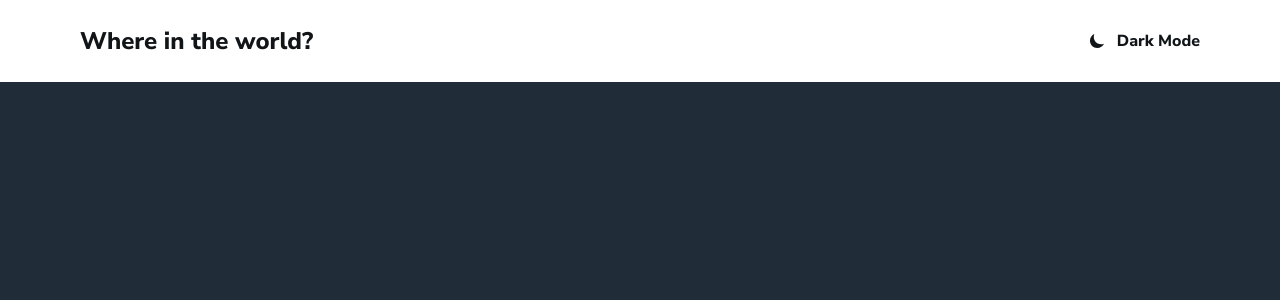
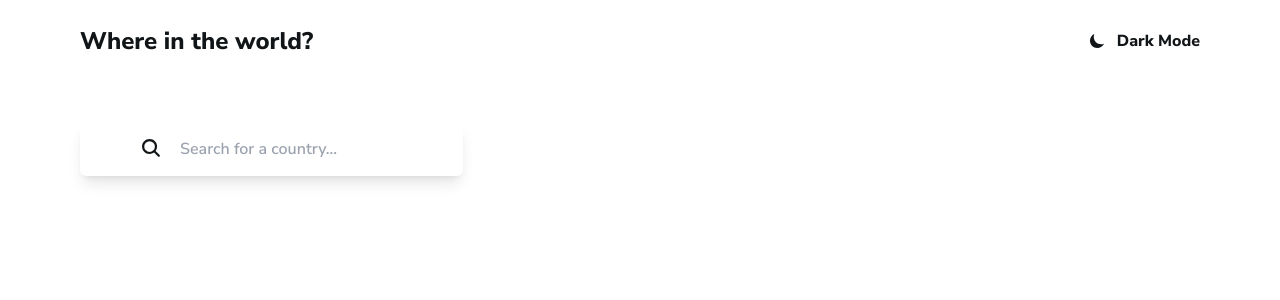
Before and after one commit to pijeismart/rest-api-ui, a React (Vite) app: page / in a window 1280 px wide. Both pictures are taken after a click on the element "Light Mode". Shown: the top 300 px of the page. Built offline with nearby package versions, Linux system fonts and the light colour scheme.

Commit message:
implemented dark mode

```diff
--- a/src/App.jsx
+++ b/src/App.jsx
@@ -1,12 +1,16 @@
+import Main from "./components/Main";
 import Navbar from "./components/Navbar";
+import { ModeProvider } from "./context/ModeContext";
 
 const App = () => {
-
   return (
-    <div>
-      <Navbar/>
-    </div>
-  )
-}
+    <>
+      <ModeProvider>
+        <Navbar />
+        <Main />
+      </ModeProvider>
+    </>
+  );
+};
 
 export default App;
--- /dev/null
+++ b/src/assets/Search.jsx
@@ -0,0 +1,18 @@
+import React from 'react'
+
+const Search = () => {
+  return (
+    <ion-icon
+      style={{
+        color: "hsl(200, 15%, 8%)",
+        position: "absolute",
+        top: "15px",
+        left: "60px",
+        fontSize: "22px",
+      }}
+      name="search"
+    ></ion-icon>
+  )
+}
+
+export default Search;
--- /dev/null
+++ b/src/assets/SearchWhite.jsx
@@ -0,0 +1,18 @@
+import React from "react";
+
+const SearchWhite = () => {
+  return (
+    <ion-icon
+      style={{
+        color: "white",
+        position: "absolute",
+        top: "15px",
+        left: "60px",
+        fontSize: "22px",
+      }}
+      name="search"
+    ></ion-icon>
+  );
+};
+
+export default SearchWhite;
--- /dev/null
+++ b/src/components/Main.jsx
@@ -0,0 +1,42 @@
+import React, { useContext } from "react";
+import SearchWhite from "../assets/SearchWhite";
+import Search from "../assets/Search";
+import ModeContext from "../context/ModeContext";
+
+const Main = () => {
+  const { mode } = useContext(ModeContext);
+
+  return (
+    <main
+      className={`${mode ? "bg-white" : "bg-dark-veryDarkBlue"} ${
+        mode ? "text-light-veryDarkBlue" : "text-white"
+      } px-[80px] py-[40px]`}
+    >
+      <div className="top">
+        <div className="input relative">
+          {mode ? (
+            <>
+              <Search />
+              <input
+                className="bg-white font-[600] px-[100px] py-[15px] rounded-md shadow-lg transition-all duration-1000 focus:opacity-50 focus:outline-0"
+                type="text"
+                placeholder="Search for a country..."
+              />
+            </>
+          ) : (
+            <>
+              <SearchWhite />
+              <input
+                className="bg-dark-darkBlue text-light-veryDarkBlue font-[600] px-[100px] py-[15px] rounded-md shadow-lg transition-all duration-1000 focus:opacity-50 focus:outline-0"
+                type="text"
+                placeholder="Search for a country..."
+              />
+            </>
+          )}
+        </div>
+      </div>
+    </main>
+  );
+};
+
+export default Main;
--- a/src/components/Navbar.jsx
+++ b/src/components/Navbar.jsx
@@ -1,28 +1,29 @@
-import React, { useState } from "react";
+import React, { useState, useContext } from "react";
 import MoonIcon from "../assets/MoonIcon";
 import SunIcon from "../assets/SunIcon";
+import ModeContext from "../context/ModeContext";
 
 const Navbar = () => {
-  const [lightMode, setLightMode] = useState(false);
+  const { mode, setMode } = useContext(ModeContext);
 
-  const handleLightMode = () => {
-    setLightMode((prev) => !prev);
+  const handleMode = () => {
+    setMode((prev) => !prev);
   };
 
   return (
     <nav
-      className={`${lightMode ? "bg-white" : "bg-dark-darkBlue"} ${
-        lightMode ? "text-light-veryDarkBlue" : "text-white"
+      className={`${mode ? "bg-white" : "bg-dark-darkBlue"} ${
+        mode ? "text-light-veryDarkBlue" : "text-white"
       } flex justify-between items-center px-[80px] py-[25px]`}
     >
       <div className="left">
         <h1 className="text-2xl font-[800]">Where in the world?</h1>
       </div>
       <div
-        onClick={handleLightMode}
+        onClick={handleMode}
         className="right flex items-center space-x-3 cursor-pointer"
       >
-        {lightMode ? (
+        {mode ? (
           <>
             <MoonIcon />
             <p className="font-[800]">Dark Mode</p>
--- /dev/null
+++ b/src/context/ModeContext.jsx
@@ -0,0 +1,16 @@
+import { createContext,useState } from "react";
+
+const ModeContext = createContext();
+
+
+export const ModeProvider = ({children}) => {
+    const [mode, setMode] = useState(false);
+
+    return(
+        <ModeContext.Provider value={{mode, setMode}}>
+            {children}
+        </ModeContext.Provider>
+    )
+};
+
+export default ModeContext;
--- a/src/index.css
+++ b/src/index.css
@@ -6,7 +6,6 @@
 
 body {
   font-family: "Nunito Sans", sans-serif;
-  background-color: hsl(207, 26%, 17%);
 }
 
 ion-icon {
```
